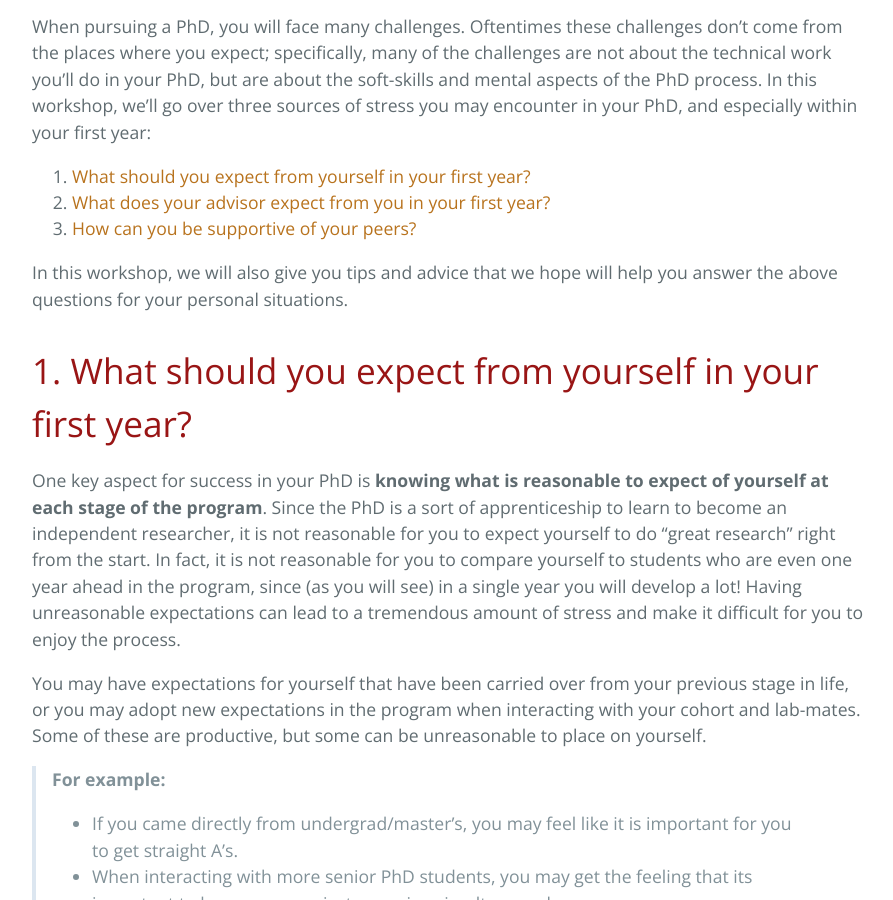
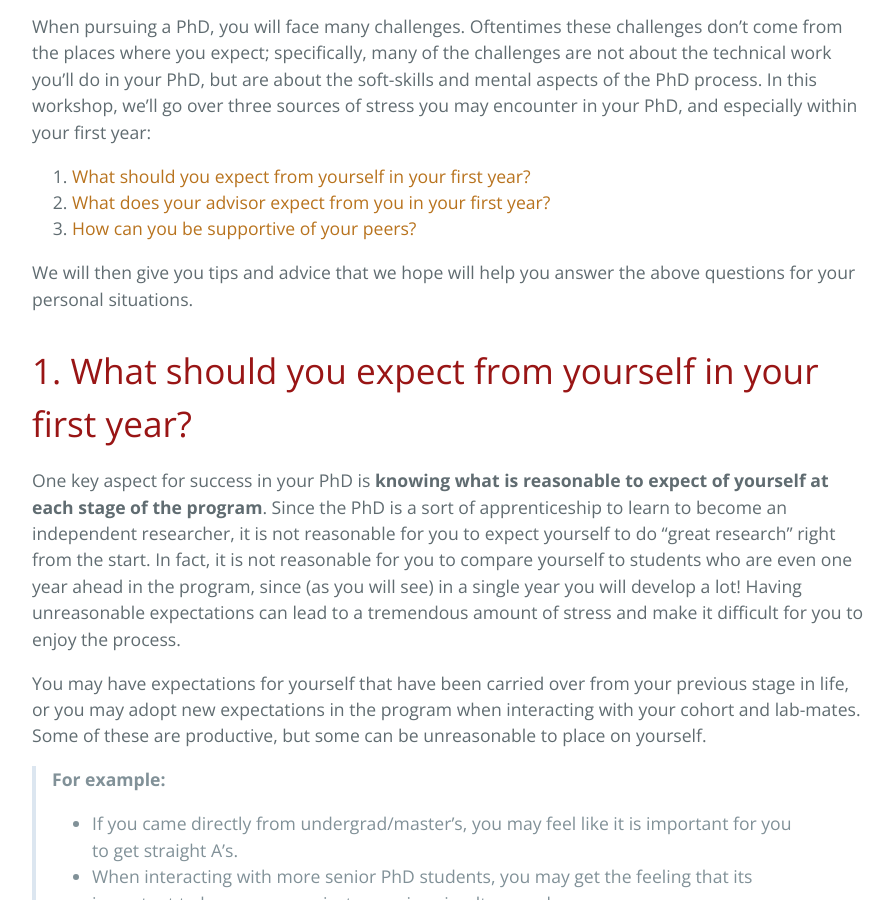
Before and after one commit to yanivyacoby/a-guide-to-your-phd, a Jekyll site: the page built from guide.md, in a window 1280 px wide and 900 px high, scrolled down 511 px. Shown: the whole window, without its empty margins (192-1085 px from the left). Built offline with Jekyll 4.4.1, drawn with Linux system fonts in a browser that asks for light colours.

Commit message:
Update guide.md

```diff
--- a/guide.md
+++ b/guide.md
@@ -20,7 +20,7 @@ and especially within your first year:
 2. [What does your advisor expect from you in your first year?](#part2)
 3. [How can you be supportive of your peers?](#part3)
 
-In this workshop, we will also give you tips and advice that we hope will help you
+We will then give you tips and advice that we hope will help you
 answer the above questions for your personal situations.
 
 
```
